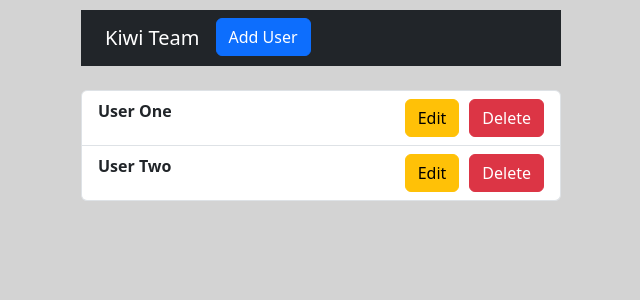
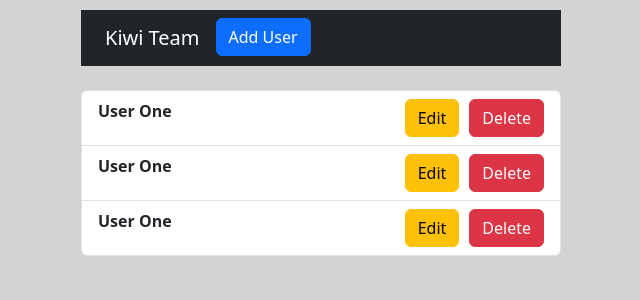
Before and after one commit to luckypig3400/react_crud, a React (Create React App) app: page / in a window 1280 px wide. Shown: the top 300 px of the page, without its empty margins (319-959 px from the left). Built offline with nearby package versions, Linux system fonts and the light colour scheme; the HTML template or start-up script is replaced by a standard one.

Commit message:
feat: 根據users數量渲染ListGroupItem

```diff
--- a/src/components/UserList.js
+++ b/src/components/UserList.js
@@ -10,6 +10,8 @@ function UserList() {
 
   return (
     <ListGroup className='mt-4'>
+      {
+        users.map((user) => (
           <ListGroupItem className='d-flex'>
             <strong>User One</strong>
             <div style={{ marginLeft: "auto" }}>
@@ -21,18 +23,8 @@ function UserList() {
               </Button>
             </div>
           </ListGroupItem>
-
-      <ListGroupItem className='d-flex'>
-        <strong>User Two</strong>
-        <div style={{ marginLeft: "auto" }}>
-          <Link className='btn btn-warning' to="/edit/1">
-            Edit
-          </Link>
-          <Button color='danger' style={{ marginLeft: "10px" }}>
-            Delete
-          </Button>
-        </div>
-      </ListGroupItem>
+        ))
+      }
     </ListGroup>
   )
 }
```
Lines whose indentation alone changed are shown as unchanged.
